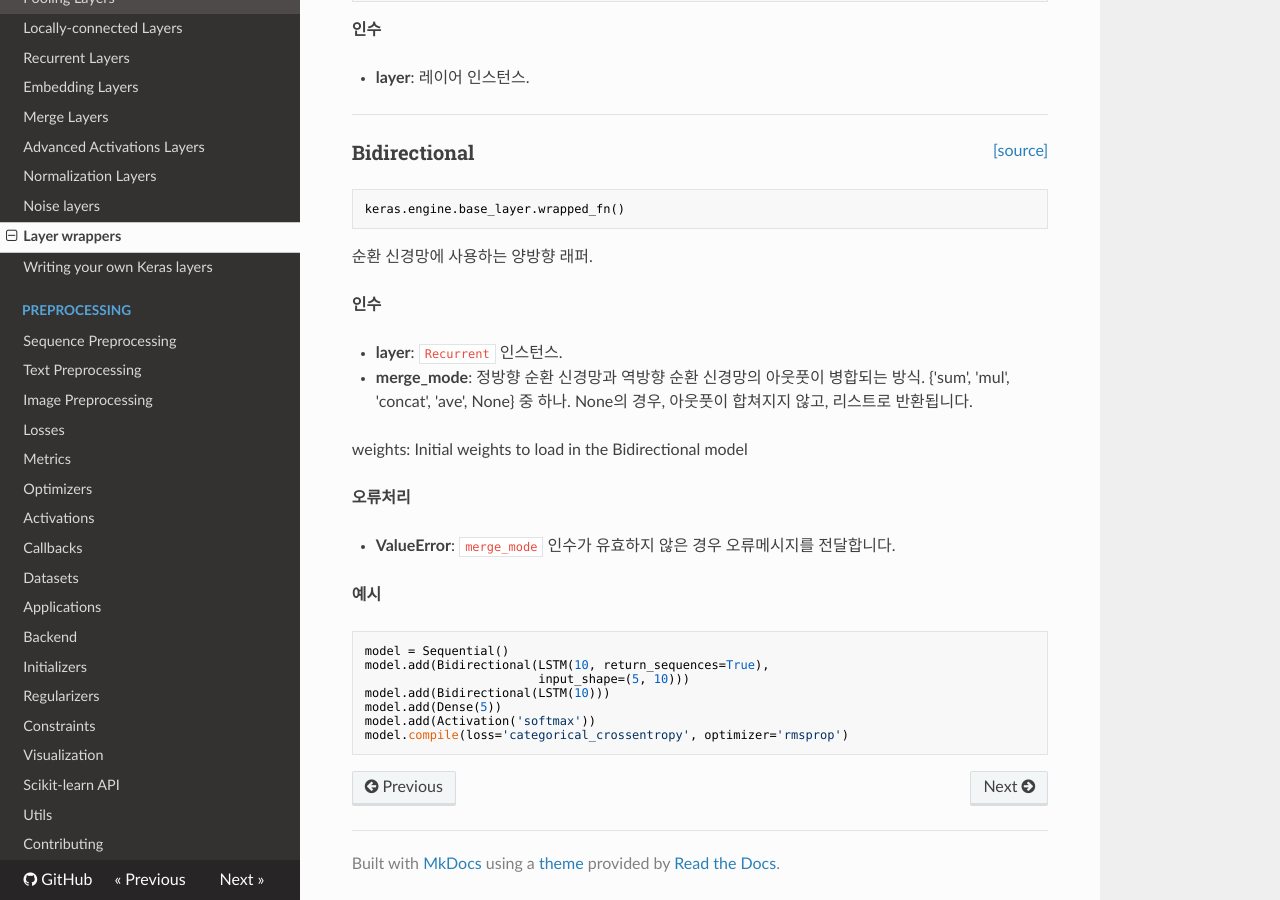
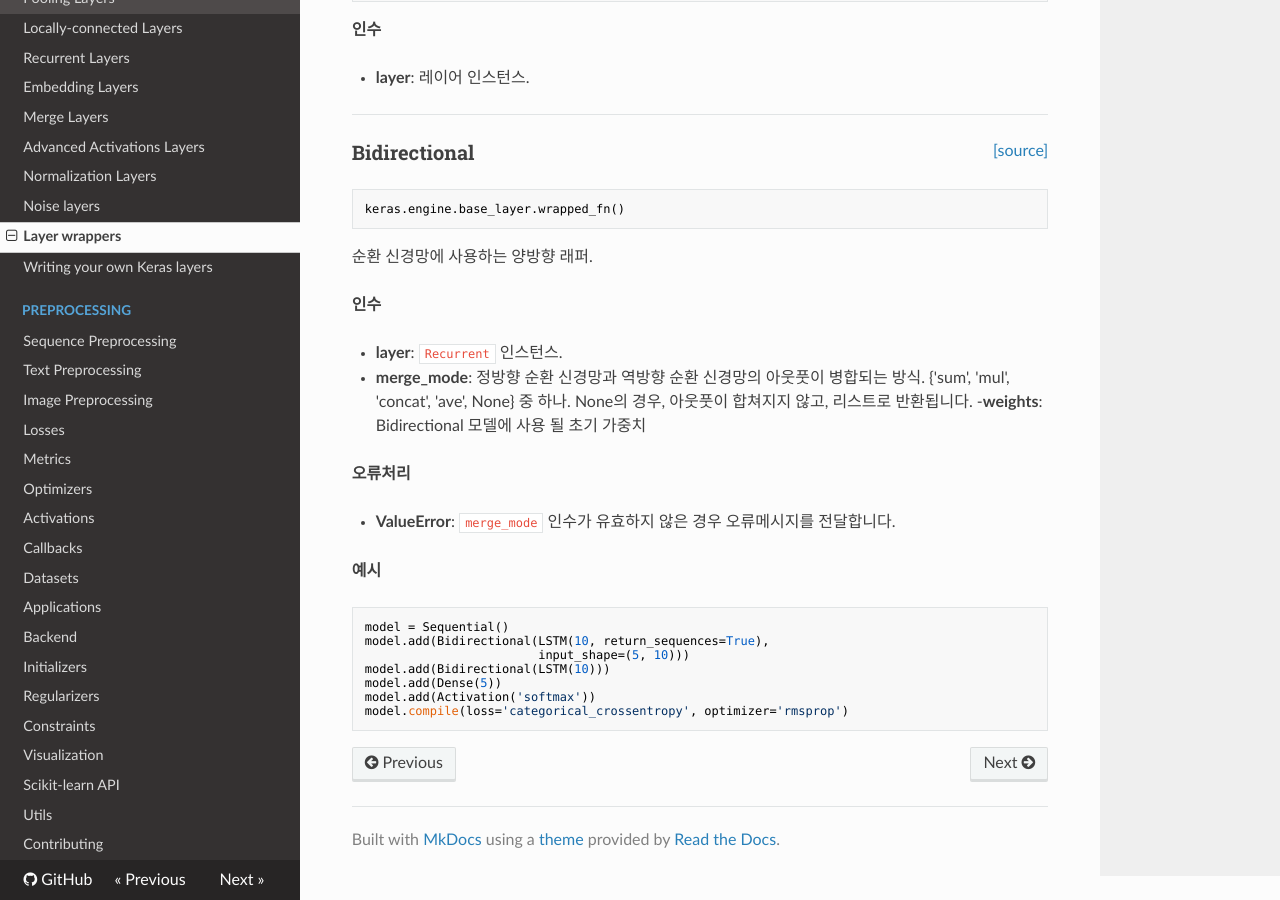
Before and after one commit to keras-team/keras-docs-ko, an MkDocs documentation site: the page built from sources/layers/wrappers.md, in a window 1280 px wide and 900 px high, scrolled down 931 px. Built offline with MkDocs 1.6.1, drawn with Linux system fonts in a browser that asks for light colours; nearby versions of some CDN libraries.

Commit message:
wrapper-trans

```diff
--- a/sources/layers/wrappers.md
+++ b/sources/layers/wrappers.md
@@ -68,8 +68,7 @@ __인수__
     {'sum', 'mul', 'concat', 'ave', None} 중 하나.
     None의 경우, 아웃풋이 합쳐지지 않고,
     리스트로 반환됩니다.
-
-weights: Initial weights to load in the Bidirectional model
+-__weights__: Bidirectional 모델에 사용 될 초기 가중치
 
 __오류처리__
 
```
